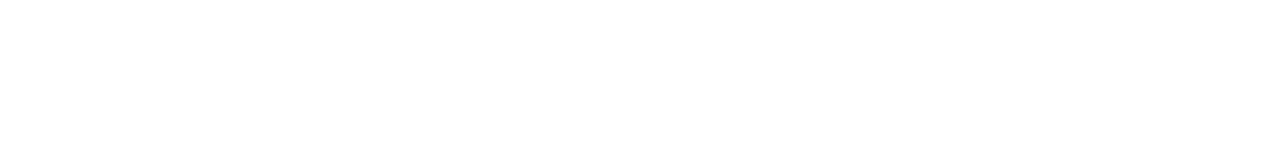
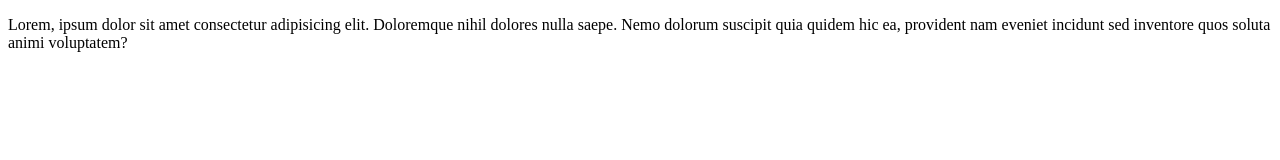
Before and after one commit to a-sepulveda-r/git-test, a plain HTML site: page index.html in a window 1280 px wide. Drawn offline with Linux system fonts and the light colour scheme.

Commit message:
agregada archivos

```diff
--- a/index.html
+++ b/index.html
@@ -6,5 +6,11 @@
     <meta name="viewport" content="width=device-width, initial-scale=1.0" />
     <title>Document</title>
   </head>
-  <body></body>
+  <body>
+    <p>
+      Lorem, ipsum dolor sit amet consectetur adipisicing elit. Doloremque nihil
+      dolores nulla saepe. Nemo dolorum suscipit quia quidem hic ea, provident
+      nam eveniet incidunt sed inventore quos soluta animi voluptatem?
+    </p>
+  </body>
 </html>
```
Also changed, not shown: 1 other file.
